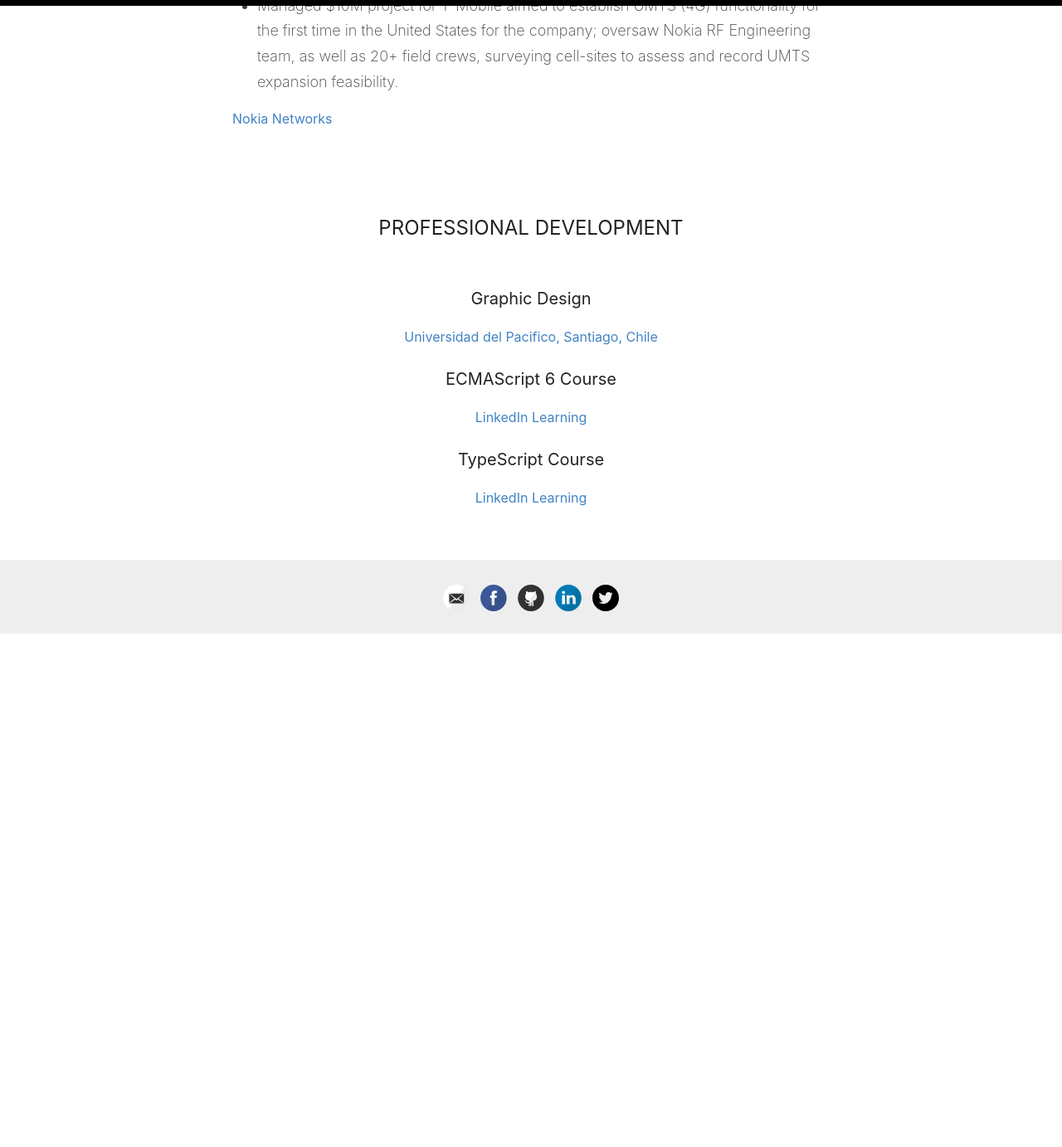
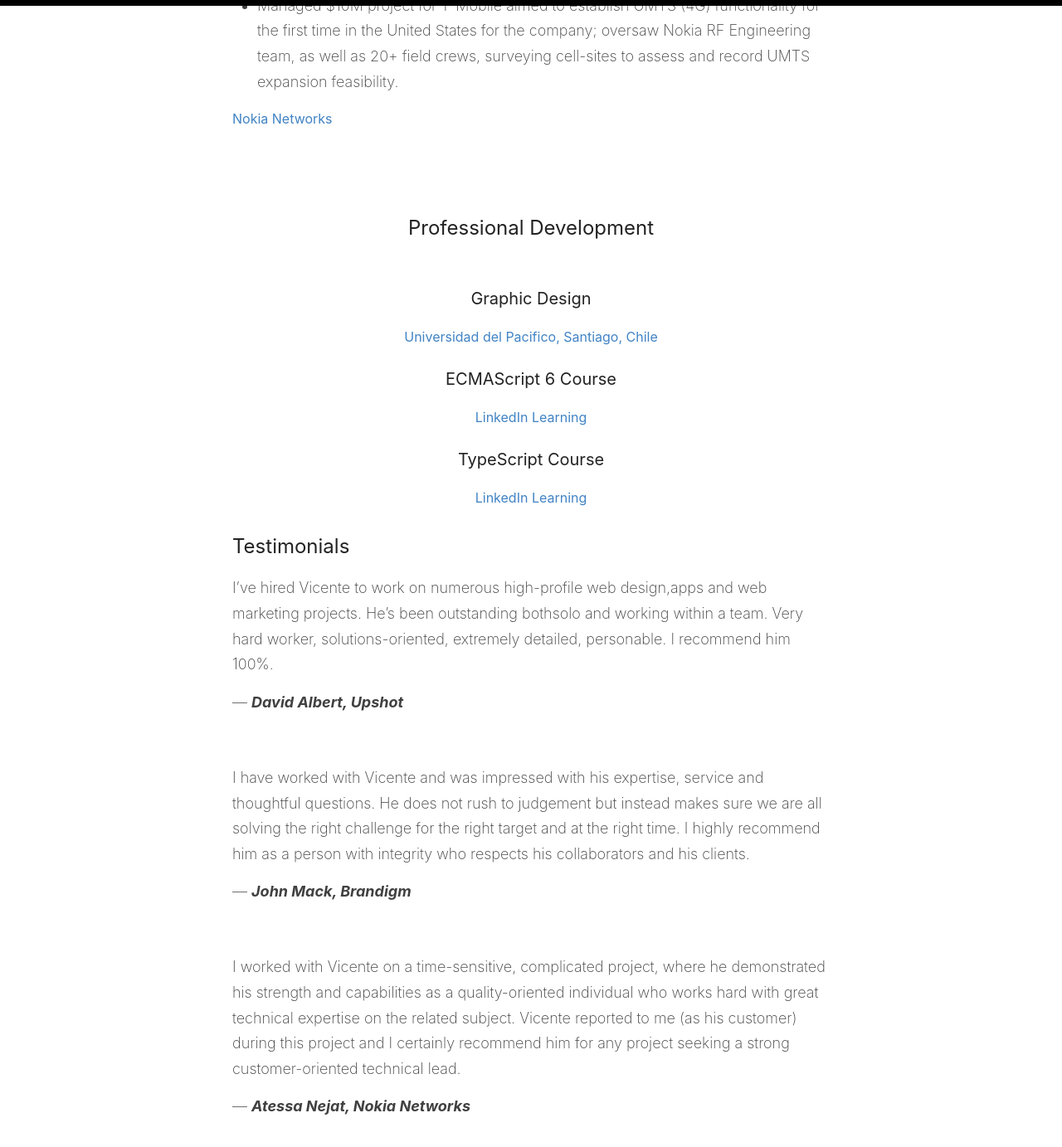
Before and after one commit to vicenteopaso/vicenteopaso, a Jekyll site: the page built from _pages/experience.md, in a window 1280 px wide and 1400 px high, scrolled down 3826 px. Shown: the top 1383 px of the window at 83% size. Built offline with Jekyll 4.4.1, drawn with Linux system fonts in a browser that asks for light colours; before the commit the page ends 4592 px from its top, so only the background shows below that.

Commit message:
Update experience.md

```diff
--- a/_pages/experience.md
+++ b/_pages/experience.md
@@ -105,7 +105,7 @@
 
 &nbsp;
 
-## PROFESSIONAL DEVELOPMENT
+## Professional Development
 
 ### Graphic Design
 ##### [Universidad del Pacifico, Santiago, Chile](http://www.upacifico.cl/)
@@ -115,3 +115,33 @@
 
 ### TypeScript Course
 ##### [LinkedIn Learning](/vicenteopaso/assets/CertificateOfCompletion_TypeScript%20Essential%20Training.pdf)
+
+## Testimonials
+
+> I've hired Vicente to work on numerous high-profile web design,apps
+> and web marketing projects. He's been outstanding bothsolo and working
+> within a team. Very hard worker, solutions-oriented, extremely
+> detailed, personable. I recommend him 100%.
+>
+> — ***David Albert, Upshot***
+&nbsp;
+
+&nbsp;
+> I have worked with Vicente and was impressed with his expertise,
+> service and thoughtful questions. He does not rush to judgement but
+> instead makes sure we are all solving the right challenge for the
+> right target and at the right time. I highly recommend him as a person
+> with integrity who respects his collaborators and his clients.
+>
+> — ***John Mack, Brandigm***
+&nbsp;
+
+&nbsp;
+> I worked with Vicente on a time-sensitive, complicated project, where
+> he demonstrated his strength and capabilities as a quality-oriented
+> individual who works hard with great technical expertise on the
+> related subject. Vicente reported to me (as his customer) during this
+> project and I certainly recommend him for any project seeking a strong
+> customer-oriented technical lead.
+>
+> — ***Atessa Nejat, Nokia Networks***
```
